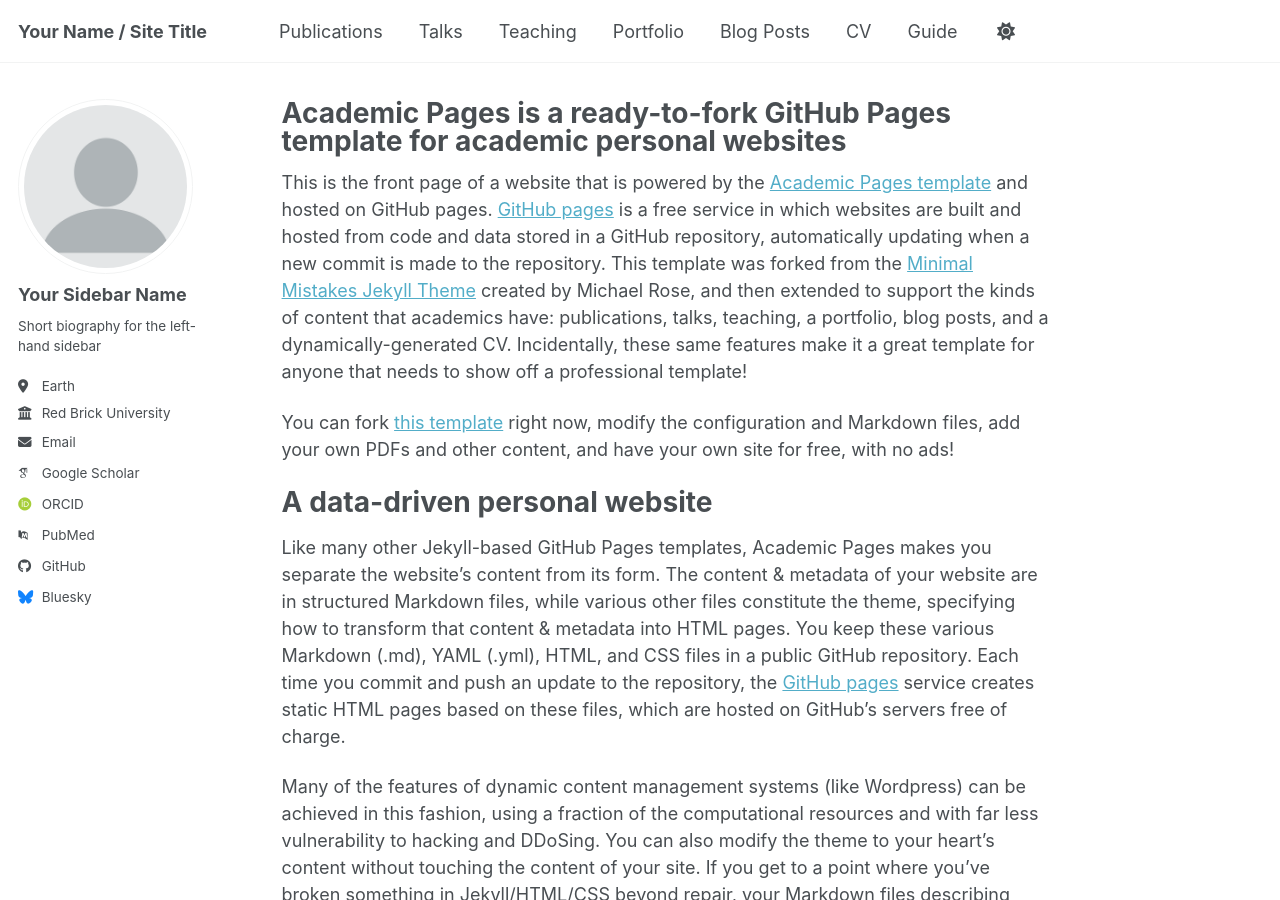
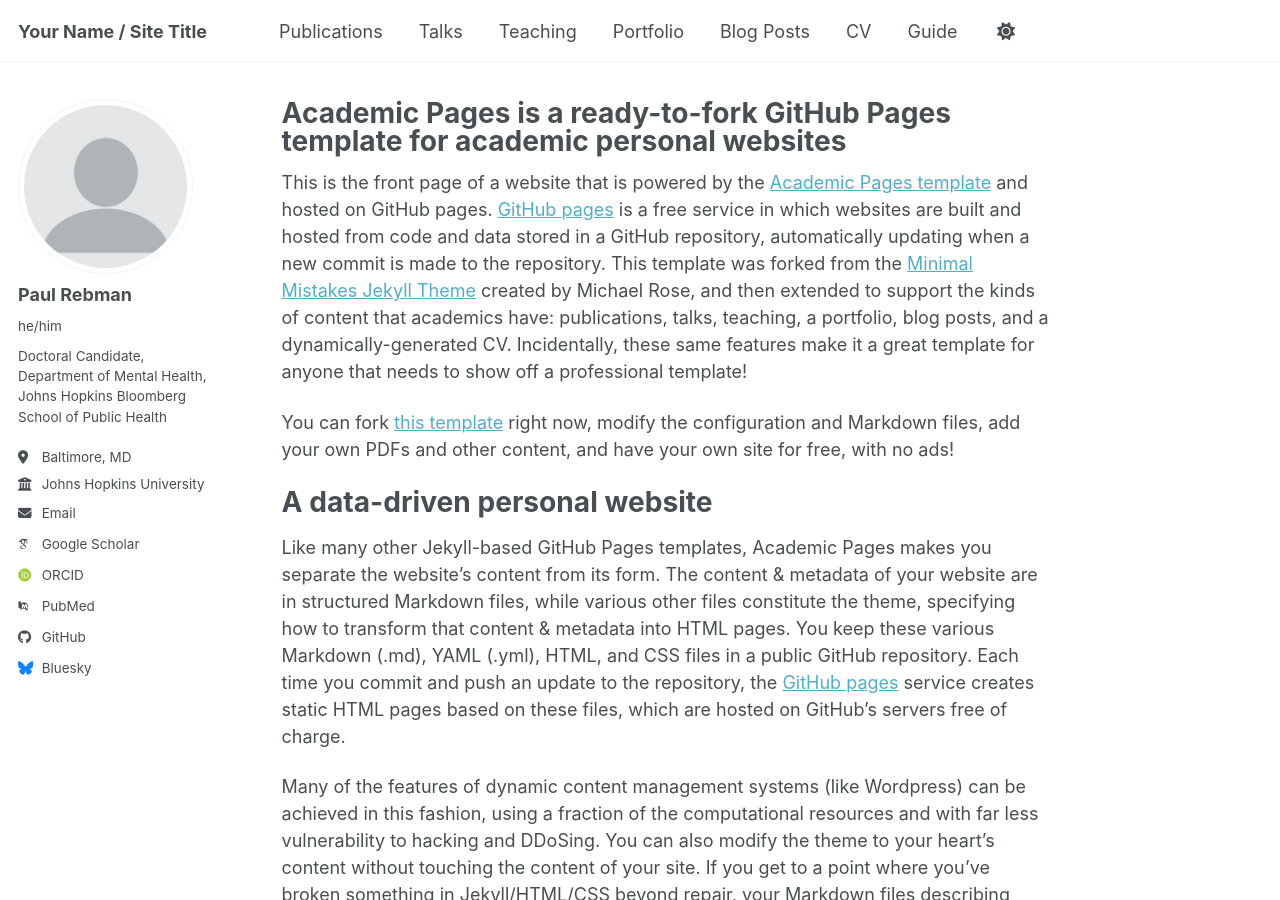
Before and after one commit to paul-rebman/paul-rebman.github.io, a Jekyll site: the page built from _pages/about.md, in a window 1280 px wide and 900 px high. Built offline with Jekyll 4.4.1, drawn with Linux system fonts in a browser that asks for light colours; some web fonts are replaced; a script bundle is joined from its source files by our own code; library files that are not in the unit come from our copies.

Commit message:
Update _config.yml

```diff
--- a/_config.yml
+++ b/_config.yml
@@ -24,13 +24,13 @@
 author:
   # Biographic information
   avatar           : "profile.png"
-  name             : "Your Sidebar Name"
-  pronouns         : # example: "she/her"
-  bio              : "Short biography for the left-hand sidebar"
-  location         : "Earth"
-  employer         : "Red Brick University"
+  name             : "Paul Rebman"
+  pronouns         : "he/him"
+  bio              : "Doctoral Candidate, Department of Mental Health, Johns Hopkins Bloomberg School of Public Health"
+  location         : "Baltimore, MD"
+  employer         : "Johns Hopkins University"
   uri              : # URL
-  email            : "none@example.org"
+  email            : "prebman1@jh.edu"
 
   # Academic websites
   academia         : # URL
```
